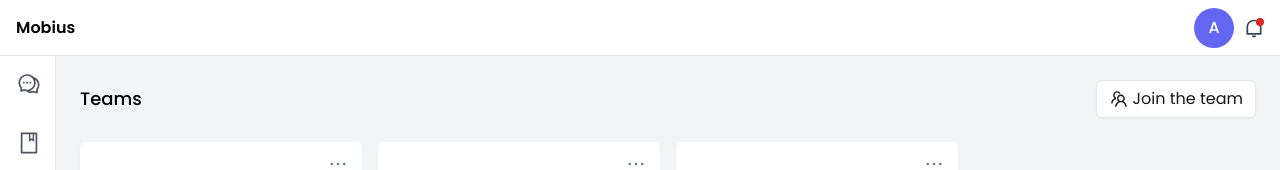
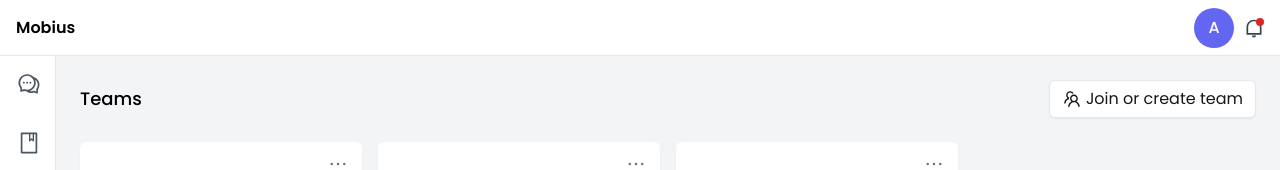
Before and after one commit to AdiPol1359/mobius, a Next.js app in the folder apps/web/: page /dashboard/teams in a window 1280 px wide. Shown: the top 170 px of the page. Built offline with nearby package versions, Linux system fonts and the light colour scheme.

Commit message:
feat(web): add join or create team modal (#20)

```diff
--- a/apps/web/src/components/BaseModal/Title.tsx
+++ b/apps/web/src/components/BaseModal/Title.tsx
@@ -5,5 +5,5 @@ type TitleProps = Readonly<{
 }>;
 
 export const Title = ({ children }: TitleProps) => (
-	<h2 className="mb-1 text-lg font-medium text-gray-900">{children}</h2>
+	<h2 className="mb-1.5 text-lg font-medium text-gray-900">{children}</h2>
 );
--- a/apps/web/src/components/Button.tsx
+++ b/apps/web/src/components/Button.tsx
@@ -1,12 +1,24 @@
 import { twMerge } from 'tailwind-merge';
 
+const variants = {
+	default: 'bg-white text-neutral-900 hover:bg-gray-50',
+	primary: 'border-indigo-500 bg-indigo-600 text-white hover:bg-indigo-700',
+} as const;
+
+type ButtonProps = Readonly<{
+	variant?: keyof typeof variants;
+}> &
+	JSX.IntrinsicElements['button'];
+
 export const Button = ({
+	variant = 'default',
 	className,
 	...props
-}: JSX.IntrinsicElements['button']) => (
+}: ButtonProps) => (
 	<button
 		className={twMerge(
-			'flex items-center gap-x-1 rounded-md border bg-white px-3 py-1.5 text-neutral-900 shadow-sm hover:bg-gray-50',
+			'flex items-center justify-center gap-x-1 rounded-md border px-3 py-1.5 shadow-sm transition-colors',
+			variants[variant],
 			className
 		)}
 		{...props}
--- /dev/null
+++ b/apps/web/src/components/Input.tsx
@@ -0,0 +1,14 @@
+import { twMerge } from 'tailwind-merge';
+
+export const Input = ({
+	className,
+	...props
+}: JSX.IntrinsicElements['input']) => (
+	<input
+		className={twMerge(
+			'w-full rounded-md border bg-white px-3 py-1.5 text-neutral-900 shadow-sm focus:outline-none',
+			className
+		)}
+		{...props}
+	/>
+);
--- a/apps/web/src/components/JoinTeamModal.tsx
+++ b/apps/web/src/components/JoinTeamModal.tsx
@@ -2,9 +2,21 @@ import type { ComponentProps } from 'react';
 
 import { BaseModal } from '@/components/BaseModal/BaseModal';
 
+import { Button } from './Button';
+import { Input } from './Input';
+
 export const JoinTeamModal = (props: ComponentProps<typeof BaseModal>) => (
 	<BaseModal {...props}>
-		<BaseModal.Title>Join team</BaseModal.Title>
-		join team modal content
+		<BaseModal.Title>Join or create team</BaseModal.Title>
+		<Input type="text" placeholder="Enter team code" spellCheck={false} />
+		<Button type="button" variant="primary" className="mt-2 w-full">
+			Join the team
+		</Button>
+		<div className="my-3.5 flex items-center text-sm text-neutral-700 before:mr-2.5 before:block before:h-[1px] before:grow before:bg-neutral-200 after:ml-2.5 after:block after:h-[1px] after:grow after:bg-neutral-200">
+			Don&apos;t have a team code?
+		</div>
+		<Button type="button" className="w-full">
+			Create your own team
+		</Button>
 	</BaseModal>
 );
--- a/apps/web/src/components/TeamsHeader/JoinTeamButton.tsx
+++ b/apps/web/src/components/TeamsHeader/JoinTeamButton.tsx
@@ -14,7 +14,7 @@ export const JoinTeamButton = () => {
 		<>
 			<Button type="button" onClick={openModal}>
 				<AiOutlineTeam className="text-xl" />
-				Join the team
+				Join or create team
 			</Button>
 			<JoinTeamModal isOpen={isOpen} onClose={closeModal} />
 		</>
```
